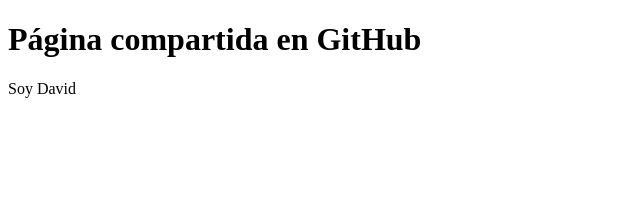
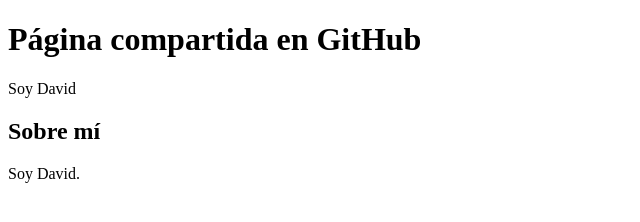
Before and after one commit to mohahm7/git-ejercio, a plain HTML site: page index.html in a window 1280 px wide. Shown: the whole page, without its empty margins (0-640 px from the left). Drawn offline with Linux system fonts and the light colour scheme.

Commit message:
Añadir contenido personal

```diff
--- a/index.html
+++ b/index.html
@@ -7,6 +7,7 @@
 <body>
  <h1>Página compartida en GitHub</h1>
  <p>Soy David</p>
- <!-- Aquí cada usuario añadirá su contenido -->
+ <h2>Sobre mí</h2>
+ <p>Soy David.</p>
 </body>
 </html>
```
